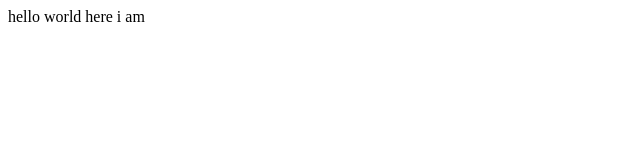
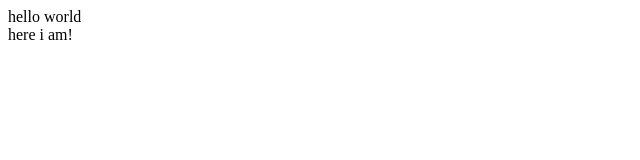
Before and after one commit to KurtisNiner/KurtisNiner.github.io, a plain HTML site: page index.html in a window 1280 px wide. Shown: the whole page, without its empty margins (0-640 px from the left). Drawn offline with Linux system fonts and the light colour scheme.

Commit message:
updated 1

```diff
--- a/index.html
+++ b/index.html
@@ -11,8 +11,8 @@
 
 <body>
     hello world
-    here i am
-
+    <br>
+    here i am!
 
 
 </body>
```
